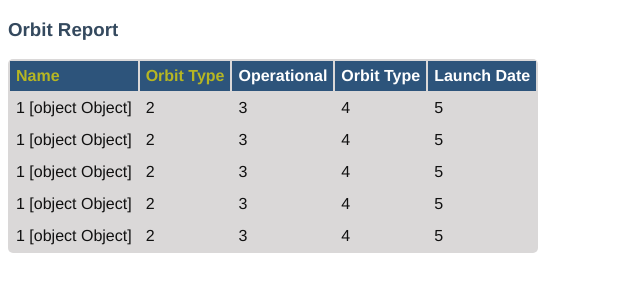
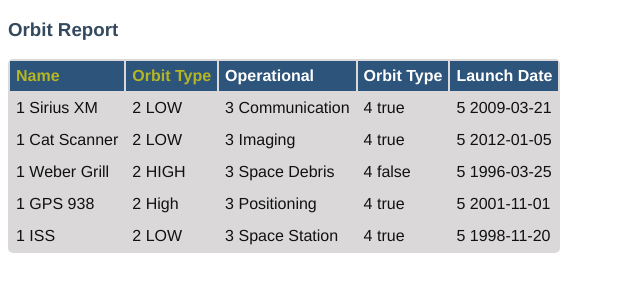
Before and after one commit to starvagrant/lc101-orbit-report, an Angular app: page / in a window 1280 px wide. Shown: the top 300 px of the page, without its empty margins (0-640 px from the left). Built offline with nearby package versions, Linux system fonts and the light colour scheme.

Commit message:
Add properties to satellite in constructor

```diff
--- a/src/app/orbit-list/orbit-list.component.html
+++ b/src/app/orbit-list/orbit-list.component.html
@@ -8,7 +8,7 @@
         <th>Launch Date</th>
     </tr>
     <tr *ngFor="let satellite of satellites">
-        <td>1 {{ satellite }}</td>
+        <td>1 {{ satellite.name }}</td>
         <td>2 {{ satellite.orbitType }}</td>
         <td>3 {{ satellite.type }}</td>
         <td>4 {{ satellite.operational }}</td>
--- a/src/app/satellite.ts
+++ b/src/app/satellite.ts
@@ -7,6 +7,10 @@ export class Satellite {
     launchDate: string;
 
     constructor(name: string, type: string, launchDate: string, orbitType: string, operational: boolean){
-
+        this.name = name;
+        this.type = type;
+        this.launchDate = launchDate;
+        this.orbitType = orbitType;
+        this.operational = operational;
     }
 }
```
